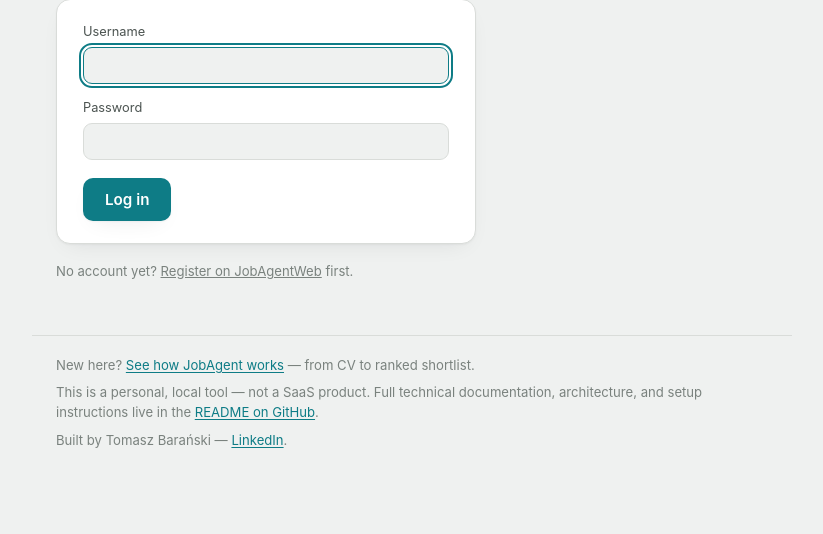
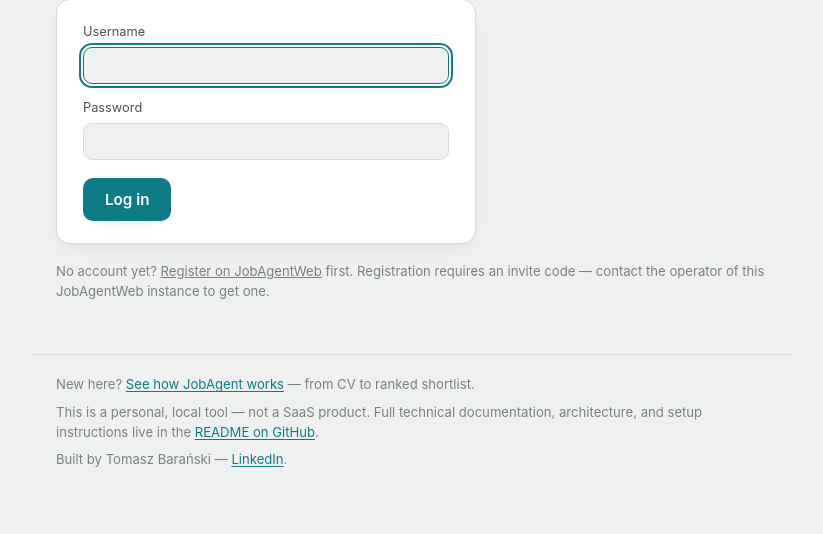
Before and after one commit to tobiaszbee/JobAgent, a Flask app: page /login in a window 1280 px wide. Shown: the part 368-902 px from the top of the page, without its empty margins (228-1051 px from the left). Before the commit the page ends 816 px from the top, so only its background shows below. Run offline with Flask 3, Linux system fonts and the light colour scheme.

Commit message:
Document invite-code requirement and two-repo scope in README/login page
Neither the README nor login.html ever mentioned that registration
requires an invite code — a new user followed "Register at .../register"
and hit an unexplained wall. Also added a scope-setting sentence near
the top of Setup: this is a two-repo self-hosted deployment (JobAgent
+ JobAgentWeb), not a single pip-install tool, so a newcomer knows
what they're signing up for before they're three steps in.

```diff
--- a/web/templates/login.html
+++ b/web/templates/login.html
@@ -42,6 +42,7 @@
 
   <p class="hero-foot">
     No account yet? <a href="{{ jobagentweb_base_url }}/register" target="_blank" rel="noopener">Register on JobAgentWeb</a> first.
+    Registration requires an invite code — contact the operator of this JobAgentWeb instance to get one.
   </p>
 </section>
 
```
Also changed, not shown: README.md.
